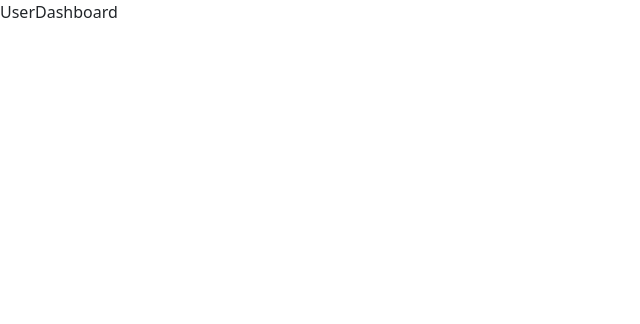
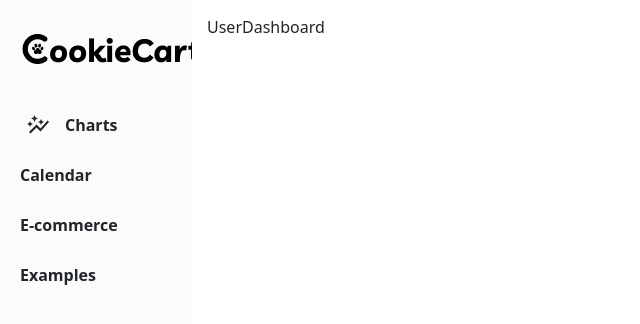
Before and after one commit to Vicky3751/E-commerce, a React (Create React App) app in the folder client/: page /admin/dashboard/users in a window 1280 px wide. Shown: the top 324 px of the page, without its empty margins (0-640 px from the left). Built offline with nearby package versions, Linux system fonts and the light colour scheme.

Commit message:
added sidebar

```diff
--- /dev/null
+++ b/client/src/assets/styles/Admin.css
@@ -0,0 +1,20 @@
+.admin-box {
+    height: 100vh;
+    max-height: 100vh !important;
+    overflow: scroll !important;
+}
+
+.sidebar-box {
+    min-width: 15vw !important;
+    max-width: 15vw !important;
+    max-height: 100vh !important;
+    overflow: scroll !important;
+}
+
+.main-box {
+    min-width: 85vw !important;
+    max-width: 85vw !important;
+    padding: 15px !important;
+    max-height: 100vh !important;
+    overflow: scroll !important;
+}
--- a/client/src/common/SideBar.js
+++ b/client/src/common/SideBar.js
@@ -1,8 +1,40 @@
+import { AutoGraphOutlined } from '@mui/icons-material';
+// import {  Menu as Menuicon } from '@mui/icons-material';
+// import { IconButton } from '@mui/material';
 import React from 'react'
-
+import { Sidebar, Menu, MenuItem, SubMenu } from 'react-pro-sidebar';
+// import { useProSidebar } from 'react-pro-sidebar';
+import { Link } from 'react-router-dom';
 const SideBar = () => {
+  // const { collapseSidebar } = useProSidebar();
   return (
-    <div>SideBar</div>
+    <div style={{ display: 'flex', height: '100%', width: '100%', flexWrap: 'wrap', }}>
+      <Sidebar transitionDuration={500} style={{ width: '100%' }}>
+        <div style={{ width: "100%", height: '100px', display: 'flex', alignItems: 'center', paddingLeft: '20px' }}>
+          <img src={require("../assets/images/logo.png")} alt="" />
+        </div>
+        <Menu renderExpandIcon={({ open }) => <span>{open ? '-' : '+'}</span>} >
+          <SubMenu label="Charts" icon={<AutoGraphOutlined />}>
+            <MenuItem routerLink={<Link to="/documentation" />} icon={<AutoGraphOutlined />}> Pie charts</MenuItem>
+            <MenuItem> Line charts</MenuItem>
+            <MenuItem> Bar charts</MenuItem>
+            <SubMenu label="Charts" icon={<AutoGraphOutlined />}>
+              <MenuItem icon={<AutoGraphOutlined />}> Pie charts</MenuItem>
+              <MenuItem> Line charts</MenuItem>
+              <MenuItem> Bar charts</MenuItem>
+            </SubMenu>
+          </SubMenu>
+          <MenuItem> Calendar</MenuItem>
+          <MenuItem> E-commerce</MenuItem>
+          <MenuItem> Examples</MenuItem>
+        </Menu>
+      </Sidebar>
+      {/* <main style={{ padding: 10 }}>
+        <IconButton onClick={() => collapseSidebar()}>
+          <Menuicon />
+        </IconButton>
+      </main> */}
+    </div>
   )
 }
 
--- a/client/src/index.js
+++ b/client/src/index.js
@@ -7,10 +7,14 @@ import '@fontsource/roboto/300.css';
 import '@fontsource/roboto/400.css';
 import '@fontsource/roboto/500.css';
 import '@fontsource/roboto/700.css';
+import { ProSidebarProvider } from 'react-pro-sidebar';
+
 const root = ReactDOM.createRoot(document.getElementById('root'));
 root.render(
   <React.StrictMode>
-    <App />
+    <ProSidebarProvider>
+      <App />
+    </ProSidebarProvider>
   </React.StrictMode>
 );
 
--- a/client/src/pages/admin/AdminRoute.js
+++ b/client/src/pages/admin/AdminRoute.js
@@ -3,15 +3,25 @@ import { Navigate, Route, Routes } from 'react-router-dom'
 import DashboardRoutes from './dashboard/DashboardRoutes'
 import MiscRoutes from './misc/MiscRoutes'
 import ReportRoutes from './reports/ReportRoutes'
-
+import SideBar from "../../common/SideBar"
+import "../../assets/styles/Admin.css"
 const AdminRoute = () => {
   return (
+    <>
+      <div className="d-flex admin-box">
+        <div className="sidebar-box">
+          <SideBar/>
+        </div>
+        <div className="main-box">
           <Routes>
             <Route path="/*" element={<Navigate to="dashboard" />} />
             <Route path="/dashboard/*" element={<DashboardRoutes />} />
             <Route path="/reports/*" element={<ReportRoutes />} />
             <Route path="/details/*" element={<MiscRoutes />} />
           </Routes>
+        </div>
+      </div>
+    </>
   )
 }
 
--- a/client/src/pages/admin/dashboard/product-dashboard/ProductDashboard.js
+++ b/client/src/pages/admin/dashboard/product-dashboard/ProductDashboard.js
@@ -1,8 +1,6 @@
 import React from 'react'
 import Highcharts from 'highcharts';
 import HighchartsReact from 'highcharts-react-official';
-import Header from '../../../../common/Header';
-import Footer from '../../../../common/Footer';
 
 const ProductDashboard = () => {
   const line = {
@@ -198,8 +196,6 @@ const ProductDashboard = () => {
 
   return (
     <div>
-      <Header/>
-      <Footer/>
       <HighchartsReact highcharts={Highcharts} options={line} />
       <HighchartsReact highcharts={Highcharts} options={area} />
       <HighchartsReact highcharts={Highcharts} options={bar} />
```
Lines whose indentation alone changed are shown as unchanged.
